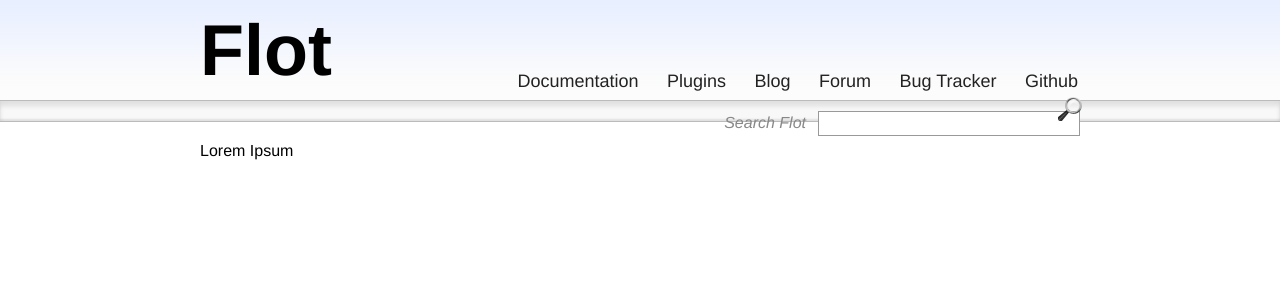
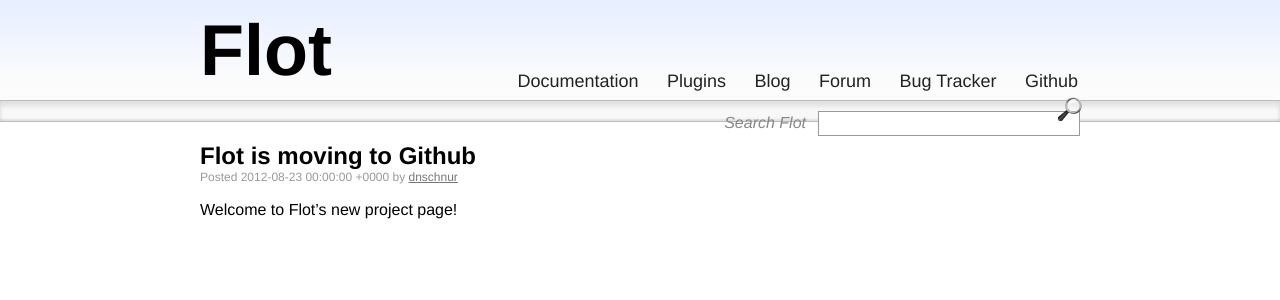
Before and after one commit to flot/flot.github.com, a Jekyll site: the page built from _posts/2012-08-23-flot-is-moving-to-github.md, in a window 1280 px wide. Shown: the top 300 px of the page. Built offline with Jekyll 4.4.1, drawn with Linux system fonts in a browser that asks for light colours.

Commit message:
Added blog post formatting styles and a header

```diff
--- a/_layouts/blog.html
+++ b/_layouts/blog.html
@@ -1,6 +1,10 @@
 ---
 layout: default
-section: Blog
+section: Flot Blog
 ---
 
-{{ content }}
+<div class="blog-post">
+	<h2>{{ page.title }}</h2>
+	<span class="attribution">Posted {{ page.date }} by <a href="https://github.com/{{ page.author }}">{{ page.author }}</a></span>
+	{{ content }}
+</div>
--- a/_posts/2012-08-23-flot-is-moving-to-github.md
+++ b/_posts/2012-08-23-flot-is-moving-to-github.md
@@ -1,6 +1,7 @@
 ---
 layout: blog
 title: Flot is moving to Github
+author: dnschnur
 ---
 
-Lorem Ipsum
+Welcome to Flot's new project page!
--- a/css/flot.css
+++ b/css/flot.css
@@ -157,6 +157,26 @@
 	padding: 20px 10px 10px 10px;
 }
 
+
+.blog-post .attribution {
+	font-size: 12px;
+	color: #999;
+}
+
+.blog-post .attribution a {
+	color: #777;
+}
+
+.blog-post .attribution a:hover {
+	color: #111;
+}
+
+.blog-post p {
+	margin-top: 10px;
+	font-size: 16px;
+	line-height: 1.5;
+}
+
 .flot-icon {
 	margin: auto;
 	background: url(../images/sprites.png) no-repeat;
```
